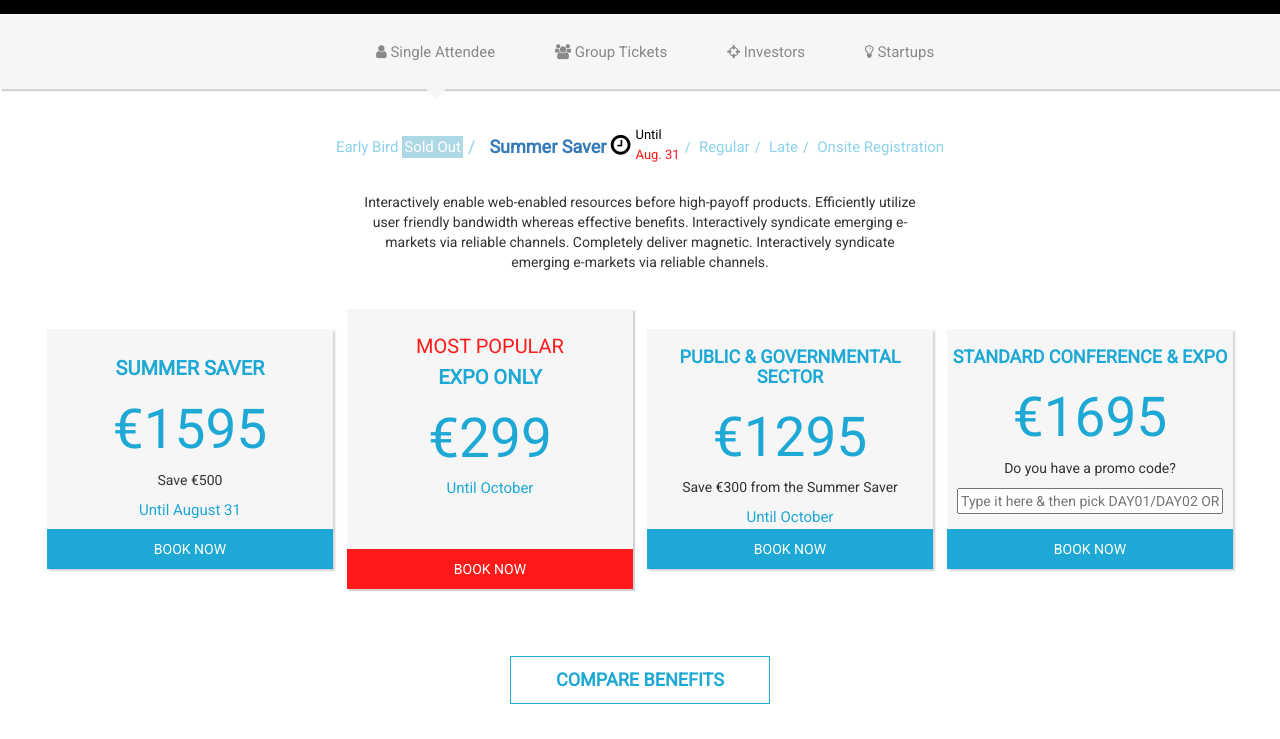
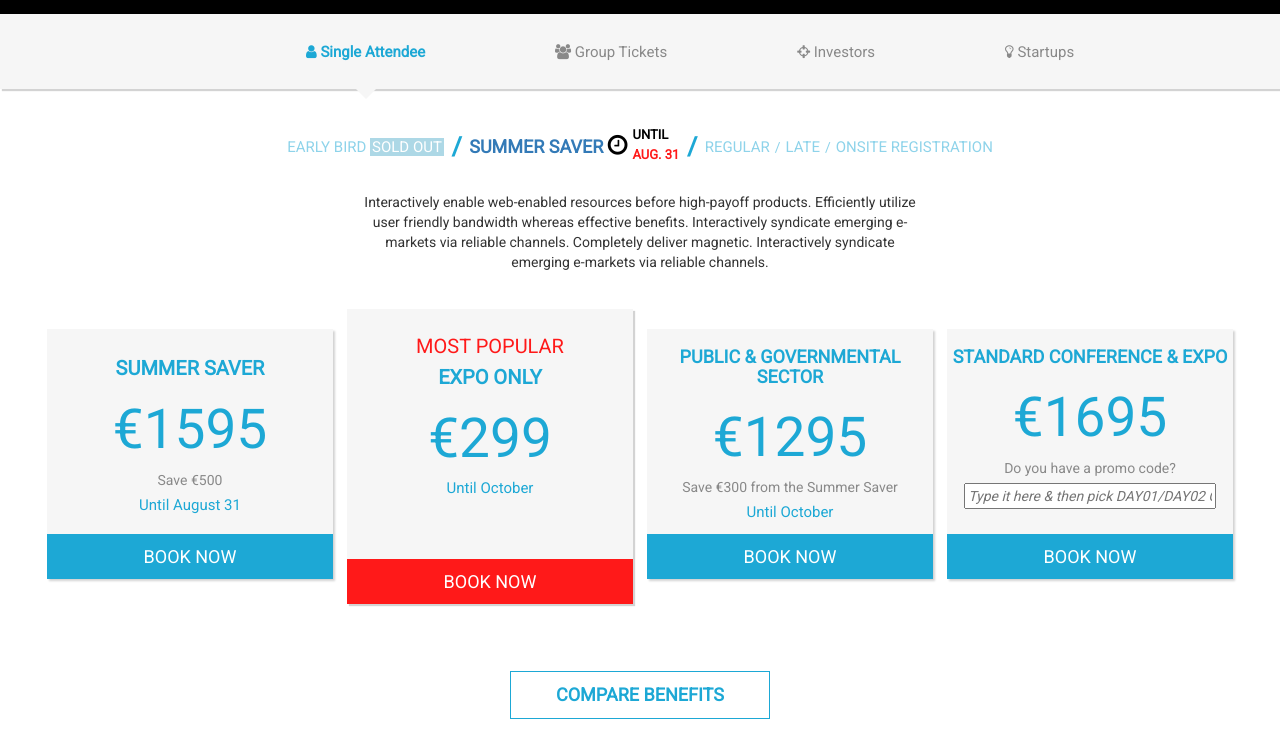
Before and after one commit to carlpage/hrnTest, a website: page index.html in a window 1280 px wide. Shown: the part 61-800 px from the top of the page. Drawn offline with Linux system fonts and the light colour scheme.

Commit message:
responsiveness improved

```diff
--- a/index.html
+++ b/index.html
@@ -42,16 +42,16 @@
     <div id="navbar">
       <ul class="nav2 nav navbar-nav navbar-center">
         <li>
-          <a href="#" class="attendee hvr-bubble-bottom"><i class="fa fa-user"></i><br class="icon visible-xs"> Single <br class="visible-xs">Attendee</a>
+          <a href="#" class="attendee hvr-bubble-bottom"><i class="fa fa-user"></i><br class="visible-xs"> Single <br class="visible-xs">Attendee</a>
         </li>
         <li>
-          <a href="#" class="hvr-underline-from-left"><i class="fa fa-users"></i><br class="icon visible-xs"> Group <br class="visible-xs">Tickets</a>
+          <a href="#"><i class="fa fa-users"></i><br class="visible-xs"> Group <br class="visible-xs">Tickets</a>
         </li>
         <li>
-          <a href="#" class="hvr-underline-from-left"><i class="fa fa-crosshairs"></i><br class="icon visible-xs"> Investors</a>
+          <a href="#"><i class="fa fa-crosshairs"></i><br class="visible-xs"> Investors</a>
         </li>
         <li>
-          <a href="#" class="hvr-underline-from-left"><i class="fa fa-lightbulb-o"></i><br class="icon visible-xs"> Startups</a>
+          <a href="#"><i class="fa fa-lightbulb-o"></i><br class="visible-xs"> Startups</a>
         </li>
       </ul>
     </div> <!-- end navbar -->
@@ -61,23 +61,27 @@
 <!-- breadcrumb -->
     <ol class="breadcrumb">
       <li><a href="#" class="lightBlue">Early Bird <span class="soldOut">Sold Out</span></a></li>
-
+      <span class="hidden-xs largeDash"> / </span>
+      <br class="visible-xs">
       <li class="largeBr">
         <a href="#" class="saver"><b>Summer Saver</b> <i class="fa fa-clock-o"></i>
           <div class="stack">
             <span class="until">Until</span>
-            <br>
+            <br class="hidden-xs">
             <span class="date pull-right">Aug. 31</span>
           </div>
         </a>
       </li>
-
+      <span class="hidden-xs largeDash"> / </span>
+      <br class="visible-xs">
       <li><a href="#" class="lightBlue">Regular</a></li>
-
+      <span class="hidden-xs smallDash"> / </span>
+      <br class="visible-xs">
       <li><a href="#" class="lightBlue">Late</a></li>
-
+      <span class="hidden-xs smallDash"> / </span>
+      <br class="visible-xs">
       <li><a href="#" class="lightBlue">Onsite Registration</a></li>
-    </ol>
+    </ol> <!-- end breadcrumb -->
 
  <!-- text only visible col-md and up -->
     <p class="text hidden-sm hidden-xs">Interactively enable web-enabled resources before high-payoff products. Efficiently utilize user friendly bandwidth whereas effective benefits. Interactively syndicate emerging e-markets via reliable channels. Completely deliver magnetic. Interactively
@@ -89,7 +93,7 @@
         <div class="card">
           <h3 class="title"><b>SUMMER SAVER</b></h3>
           <h1>€1595</h1>
-          <p>Save €500</p>
+          <p class="grey">Save €500</p>
           <p class="lastsUntil">Until August 31</p>
           <!-- used different collapse numbers because I needed different classes for all the cards to collapse -->
           <div class="collapse" id="collapse1">
@@ -136,7 +140,7 @@
         <div class="card">
           <h4 class="title"><b>PUBLIC &amp GOVERNMENTAL SECTOR</b></h4>
           <h1>€1295</h1>
-          <p>Save €300 from the Summer Saver</p>
+          <p class="grey">Save €300 from the Summer Saver</p>
           <p class="lastsUntil">Until October</p>
           <div class="collapse" id="collapse3">
             <div class="well">
@@ -159,7 +163,12 @@
         <div class="card">
           <h4 class="title"><b>STANDARD CONFERENCE &amp EXPO</b></h4>
           <h1>€1695</h1>
-          <p>Do you have a promo code?</p>
+          <p class="grey">Do you have a promo code?</p>
+
+          <!-- <label>
+            <input type="search" placeholder="Type it here &amp then pick ">
+             DAY01/DAY02 OR BOTH
+          </label> -->
 
             <input type="text" placeholder="Type it here &amp then pick DAY01/DAY02 OR BOTH">
 
--- a/scss/_base.scss
+++ b/scss/_base.scss
@@ -13,7 +13,7 @@ body {
 }
 
 .fa-user, .fa-users, .fa-crosshairs, .fa-lightbulb-o {
-  @media(max-width: 768px) {
+  @media(max-width: $xs) {
     display: block;
     text-align: center;
     margin-bottom: -1rem;
@@ -41,12 +41,15 @@ header {
 }
 
 .cardRowOpen {
-  height: 600px;
+  height: 640px;
+  @media(max-width: 1200px) and (min-width: 992px) {
+    height: 750px !important;
+  }
 }
 
 .nav2 {
   width: 100%;
-  background-color: #F6F6F6;
+  background-color: $cardBg;
   padding-top: 1.25rem;
   padding-bottom: 1.25rem;
   display: flex;
@@ -54,25 +57,30 @@ header {
   flex-wrap: wrap;
   box-shadow: 2px 2px 1px $greyShadow;
 
-  @media(max-width: 768px) {
+  @media(max-width: $xs) {
     padding: .5rem;
   }
 
-  @media (min-width: 768px) {
+  @media (min-width: $xs) {
     float: none;
   }
 
+
+
   li {
-    padding-left: 3rem;
-    @media (max-width: 768px) {
+    padding-left: 10rem;
+    @media(min-width: $xs) and (max-width: 913px) {
+      padding-left: 6rem !important;
+    }
+    @media (max-width: $xs) {
       padding-left: 0;
     }
 
     a {
-      color: #898989;
+      color: $grey;
       font-size: 1.5rem;
       &:nth-child(1) {
-        @media(max-width: 768px) {
+        @media(max-width: $xs) {
           text-align: center;
         }
       }
@@ -85,6 +93,7 @@ header {
 
   } // end li
 } // end nav2
+
 /* Bubble Bottom */
 .hvr-bubble-bottom {
   display: inline-block;
@@ -104,11 +113,12 @@ header {
   left: calc(50% - 10px);
   bottom: -2.2rem;
   border-width: 10px 10px 0 10px;
-  border-color: #F6F6F6 transparent transparent transparent;
-  @media(max-width: 768px) {
+  border-color: $cardBg transparent transparent transparent;
+  @media(max-width: $xs) {
     padding: .4rem;
   }
 }
+/* END Bubble Bottom */
 
 .container {
   padding-left: 0;
@@ -124,22 +134,27 @@ header {
   display: flex;
   justify-content: center;
   flex-wrap: wrap;
+  text-transform: uppercase;
 
-  @media(min-width: 768px) {
+  @media(min-width: $xs) {
     margin-top: 4rem;
   }
 
-  @media(max-width: 992px) and (min-width:768px) {
-    margin-bottom: 6rem;
+  @media(max-width: $xs) {
+    display: block !important;
+    text-align: center;
+    margin-bottom: 0px !important;
+    li {
+      margin-bottom: .1rem;
+      &:nth-child(1) {
+        margin-top: 1rem;
+        margin-bottom: .3rem;
+      }
+    }
   }
 
-  > li+li:nth-child(1) {
-    font-size: 5rem;
-  }
-
-  > li+li:before {
-    color: $lightBlue !important;
-    // font-size: 2rem !important;
+  @media(max-width: $md) and (min-width: $xs) {
+    margin-bottom: 6rem;
   }
 
   a {
@@ -151,21 +166,25 @@ header {
   } // end a
 } // end breadcrumb
 
+.largeDash {
+  font-size: 2.5rem;
+  margin-top: -.85rem;
+  font-weight: bold;
+  padding-left: .75rem;
+  padding-right: .75rem;
+  color: $blue;
+}
+
+.smallDash {
+  padding-left: .5rem;
+  padding-right: .5rem;
+  color: $lightBlue;
+}
+
 .saver {
   display: inline;
   font-size: 1.8rem !important;
-
-  &:before {
-    color: $lightBlue !important;
-    font-size: 2rem !important;
-    // content: '/ ';
-  }
-
-  &::after {
-    color: $lightBlue !important;
-    font-size: 2rem !important;
-    // content: '/';
-  }
+  font-weight: bold;
 }
 
 .largeBr {
@@ -174,16 +193,14 @@ header {
 }
 
 .attendee {
-  color: $blue;
-}
-
-.untilDate {
-  display: inline;
+  color: $blue !important;
+  font-weight: bold !important;
 }
 
 .soldOut {
   color: white;
-  padding: 0.2rem;
+  padding-right: 0.2rem;
+  padding-left: 0.2rem;
   background-color: #ADD8E6;
 }
 
@@ -196,15 +213,23 @@ header {
 
 .stack {
   display: inline;
-  float: right;
-  margin-top: -13px;
-  margin-left: 5px;
+  @media(min-width: $xs) {
+    float: right;
+    margin-top: -13px;
+    margin-left: 5px;
+  }
 }
 
 .date {
   font-size: 1.3rem;
   color: $bg;
   display: inline-block;
+  @media(max-width: $xs) {
+    font-size: 1.9rem;
+    &:before {
+      content: ' ';
+    }
+  }
 }
 
 .until {
@@ -212,6 +237,13 @@ header {
   color: black;
   margin: 0;
   display: inline-block;
+  @media(max-width: $xs) {
+    font-size: 1.9rem;
+    &::after {
+      content: " ";
+      white-space: pre;
+    }
+  }
 }
 
 .largeBr {
@@ -226,9 +258,17 @@ header {
   position: relative;
   min-height: 24rem;
 
-  @media(max-width: 768px) {
+  @media(max-width: $xs) {
     margin-left: 3rem;
     margin-right: 3rem;
+  }
+
+  @media(min-width: $md) {
+    min-height: 25rem;
+  }
+
+  p {
+    margin-bottom: .5rem !important;
   }
 
   h1 {
@@ -236,9 +276,30 @@ header {
     font-size: 5.5rem;
   }
 
+ // {{{{{{{{}}}}}}}}
+
+ // {{{{{{{{}}}}}}}}
+
   input {
-    width: 93%;
+    width: 88%;
     margin-bottom: 10px;
+    &::-webkit-input-placeholder {
+       font-style: italic;
+      //  color: $blue;
+    }
+    &:-moz-placeholder {
+       font-style: italic;
+    }
+    &::-moz-placeholder {
+       font-style: italic;
+    }
+    &:-ms-input-placeholder {
+       font-style: italic;
+    }
+  }
+
+  .grey {
+    color: $grey;
   }
 
   a {
@@ -246,6 +307,7 @@ header {
     display: block;
     background-color: $blue;
     color: white;
+    font-size: 1.8rem;
     text-decoration: none;
     position: absolute;
     padding-top: 1rem;
@@ -261,7 +323,7 @@ header {
 }
 
 .popCard {
-  min-height: 28rem;
+  min-height: 29.5rem;
   margin-top: -2rem;
   box-shadow: 2px 2px 1px $greyShadow;
   background-color: $cardBg;
@@ -269,11 +331,11 @@ header {
   padding-top: 0.8rem;
   position: relative;
 
-  @media(max-width: 992px) {
+  @media(max-width: $md) {
     min-height: 26rem !important;
   }
 
-  @media(max-width: 768px) {
+  @media(max-width: $xs) {
     margin-top: 0 !important;
     margin-left: 3rem;
     margin-right: 3rem;
@@ -295,17 +357,19 @@ header {
     color: white;
     text-decoration: none;
     position: absolute;
+    font-size: 1.8rem;
     padding-top: 1rem;
     padding-bottom: 1rem;
     bottom: 0;
     left: 0;
+    // margin-top: 2rem;
   }
 }
 
 .show {
   display: flex;
   margin: 6rem auto 10rem;
-  @media(max-width: 768px) {
+  @media(max-width: $xs) {
     margin: 2.5rem auto 8rem;
   }
   color: $blue;
@@ -335,7 +399,7 @@ header {
 }
 
 .partners {
-  color: #898989;
+  color: $grey;
   text-align: center;
   margin-bottom: 2.5rem;
   font-size: 1.6rem;
@@ -350,7 +414,7 @@ header {
 
 .workImg {
   height:5rem;
-  @media(max-width: 768px) {
+  @media(max-width: $xs) {
     height: 4.6rem;
   }
 }
--- a/scss/_variables.scss
+++ b/scss/_variables.scss
@@ -3,3 +3,6 @@ $greyShadow: #D3D3D3;
 $blue: #1DA8D5;
 $bg: #FF1919;
 $cardBg: #f6f6f6;
+$grey: #898989;
+$xs: 768px;
+$md: 992px;
```
Also changed, not shown: css/main.min.css.
